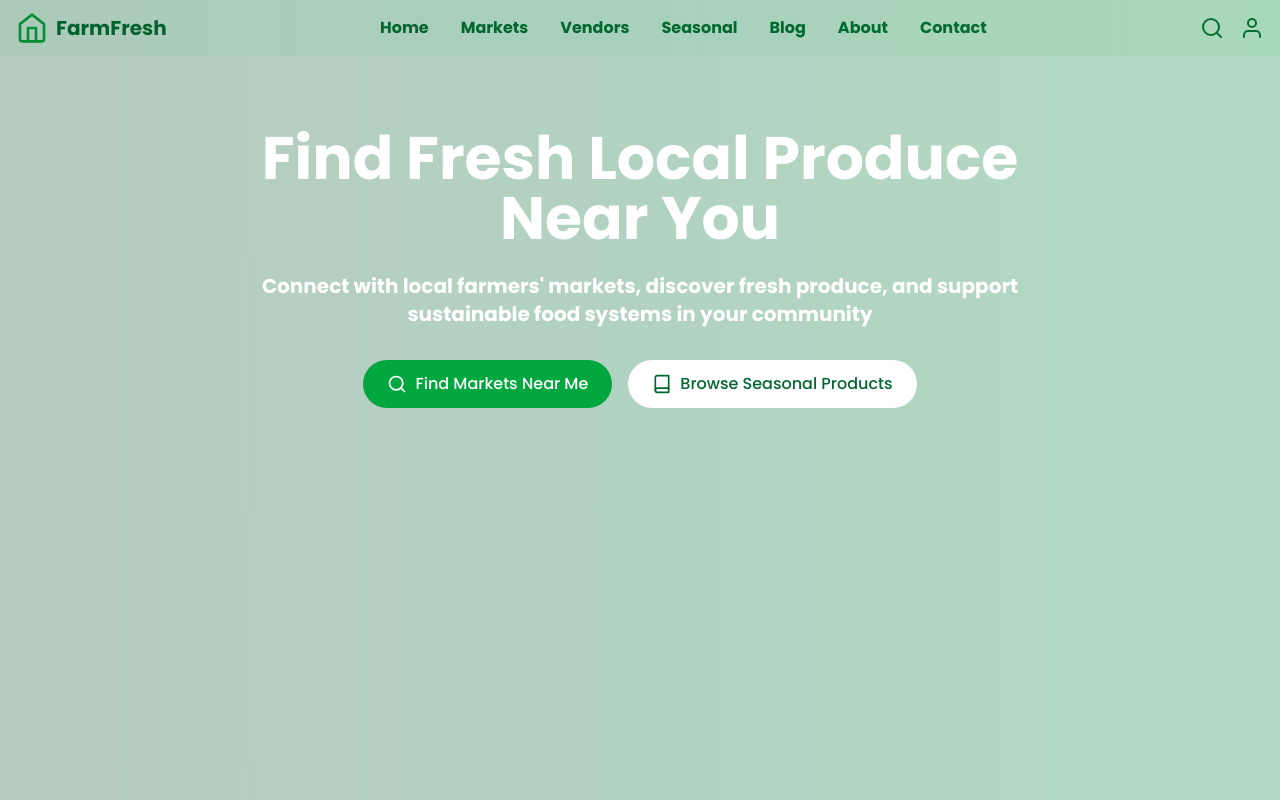
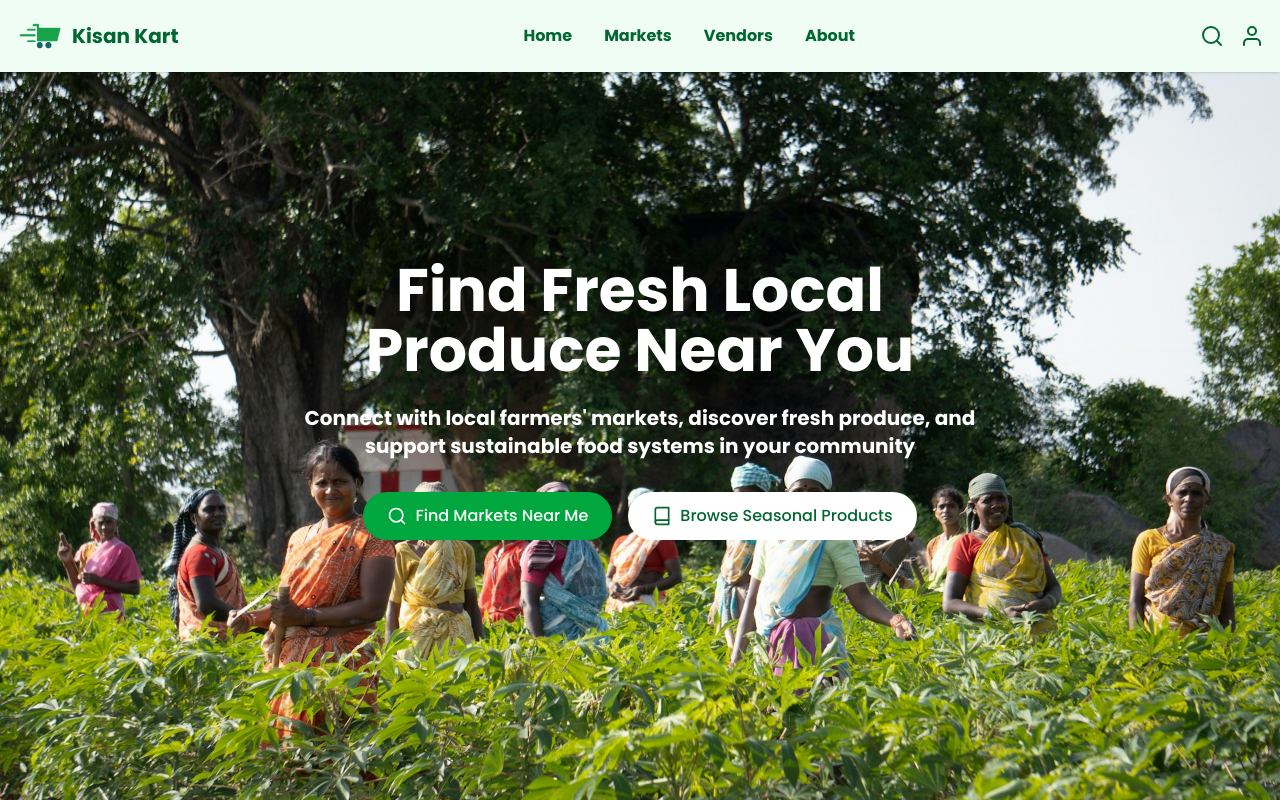
Before and after one commit to Saragorule13/megahack, a React (Vite) app in the folder frontend/: page / in a window 1280 px wide. Built offline with nearby package versions, Linux system fonts and the light colour scheme.

Commit message:
update frontend

```diff
--- a/frontend/src/components/Landing/Banner.jsx
+++ b/frontend/src/components/Landing/Banner.jsx
@@ -1,35 +1,95 @@
-import React from 'react'
+import React from "react";
+import backgroundImage from "../../assets/mainbg.jpg";
 
 export default function Banner() {
   return (
-    <div>
-      <div class="absolute inset-0 bg-gradient-to-r from-green-900/30 to-green-700/30 z-10" id="el-8iwzgzsj">
-      <div class="container mx-auto px-4 py-16 md:py-24 lg:py-32 relative z-20" id="el-6v287e0g">
-      <div class="max-w-3xl mx-auto text-center" id="el-07iyt8x3">
-        <h1 class="text-4xl md:text-5xl lg:text-6xl font-bold text-white mb-6 animate-fade-in-up" id="el-vx0xxgb6">
+    <div className="relative h-screen w-full">
+      <div
+        className="absolute inset-0 bg-gradient-to-r from-green-900/30 to-green-700/30 z-10 flex items-center justify-center"
+        id="el-8iwzgzsj"
+      >
+        <div
+          className="absolute inset-0 bg-no-repeat bg-cover bg-center"
+          style={{ backgroundImage: `url(${backgroundImage})`, backgroundOpacity: 0.9 }}
+        ></div>
+        <div
+          className="container w-full h-full flex items-center justify-center py-16 md:py-24 lg:py-32 relative z-20"
+          id="el-6v287e0g"
+        >
+          <div className="max-w-3xl mx-auto text-center px-10" id="el-07iyt8x3">
+            <h1
+              className="text-4xl md:text-5xl lg:text-6xl font-bold text-white mb-6 animate-fade-in-up"
+              id="el-vx0xxgb6"
+            >
               Find Fresh Local Produce Near You
             </h1>
-        <p class="text-lg md:text-xl text-white mb-8 animate-fade-in-up animation-delay-300" id="el-2m8aiznz">
-          Connect with local farmers' markets, discover fresh produce, and support sustainable food systems in your community
+            <p
+              className="text-lg md:text-xl text-white mb-8 animate-fade-in-up animation-delay-300"
+              id="el-2m8aiznz"
+            >
+              Connect with local farmers' markets, discover fresh produce, and
+              support sustainable food systems in your community
             </p>
-        <div class="flex flex-col sm:flex-row justify-center gap-4 animate-fade-in-up animation-delay-600" id="el-65gga54q">
-          <button class="bg-green-600 hover:bg-green-700 text-white py-3 px-6 rounded-full font-medium transition-all duration-300 transform hover:scale-105 flex items-center justify-center" id="el-dlpfhk40">
-            <svg xmlns="http://www.w3.org/2000/svg" class="h-5 w-5 mr-2" viewBox="0 0 24 24" fill="none" stroke="currentColor" stroke-width="2" stroke-linecap="round" stroke-linejoin="round" id="el-usxanqr4">
+            <div
+              className="flex flex-col sm:flex-row justify-center gap-4 animate-fade-in-up animation-delay-600"
+              id="el-65gga54q"
+            >
+              <button
+                className="bg-green-600 hover:bg-green-700 text-white py-3 px-6 rounded-full font-medium transition-all duration-300 transform hover:scale-105 flex items-center justify-center"
+                id="el-dlpfhk40"
+              >
+                <svg
+                  xmlns="http://www.w3.org/2000/svg"
+                  className="h-5 w-5 mr-2"
+                  viewBox="0 0 24 24"
+                  fill="none"
+                  stroke="currentColor"
+                  stroke-width="2"
+                  stroke-linecap="round"
+                  stroke-linejoin="round"
+                  id="el-usxanqr4"
+                >
                   <circle cx="11" cy="11" r="8" id="el-pwy6x7bf"></circle>
-              <line x1="21" y1="21" x2="16.65" y2="16.65" id="el-qjyiq63c"></line>
+                  <line
+                    x1="21"
+                    y1="21"
+                    x2="16.65"
+                    y2="16.65"
+                    id="el-qjyiq63c"
+                  ></line>
                 </svg>
                 Find Markets Near Me
               </button>
-          <button class="bg-white hover:bg-gray-100 text-green-800 py-3 px-6 rounded-full font-medium transition-all duration-300 transform hover:scale-105 flex items-center justify-center" id="el-4inb6b1l">
-            <svg xmlns="http://www.w3.org/2000/svg" class="h-5 w-5 mr-2" viewBox="0 0 24 24" fill="none" stroke="currentColor" stroke-width="2" stroke-linecap="round" stroke-linejoin="round" id="el-frogz8cl">
-              <path d="M4 19.5A2.5 2.5 0 0 1 6.5 17H20" id="el-89gcoi6t"></path>
-              <path d="M6.5 2H20v20H6.5A2.5 2.5 0 0 1 4 19.5v-15A2.5 2.5 0 0 1 6.5 2z" id="el-p1wjbz8x"></path>
+              <button
+                className="bg-white hover:bg-gray-100 text-green-800 py-3 px-6 rounded-full font-medium transition-all duration-300 transform hover:scale-105 flex items-center justify-center"
+                id="el-4inb6b1l"
+              >
+                <svg
+                  xmlns="http://www.w3.org/2000/svg"
+                  className="h-5 w-5 mr-2"
+                  viewBox="0 0 24 24"
+                  fill="none"
+                  stroke="currentColor"
+                  stroke-width="2"
+                  stroke-linecap="round"
+                  stroke-linejoin="round"
+                  id="el-frogz8cl"
+                >
+                  <path
+                    d="M4 19.5A2.5 2.5 0 0 1 6.5 17H20"
+                    id="el-89gcoi6t"
+                  ></path>
+                  <path
+                    d="M6.5 2H20v20H6.5A2.5 2.5 0 0 1 4 19.5v-15A2.5 2.5 0 0 1 6.5 2z"
+                    id="el-p1wjbz8x"
+                  ></path>
                 </svg>
                 Browse Seasonal Products
               </button>
             </div>
           </div>
-    </div></div>
         </div>
-  )
+      </div>
+    </div>
+  );
 }
--- a/frontend/src/components/homeComponents/Banner.jsx
+++ b/frontend/src/components/homeComponents/Banner.jsx
@@ -3,7 +3,6 @@ import React from 'react'
 export default function Banner() {
   return (
     <div>
-
     </div>
   )
 }
--- a/frontend/src/components/homeComponents/Navbar.jsx
+++ b/frontend/src/components/homeComponents/Navbar.jsx
@@ -1,26 +1,21 @@
 import React from "react";
+import Logo from "../../assets/logo.svg";
 
 const Navbar = () => {
   return (
-    <header id="header" class="bg-green-50">
+    <header id="header" class="bg-green-50 fixed w-full z-30 top-0 shadow">
     <nav class="container mx-auto px-4 py-3" id="el-mj0l0sjt">
       <div class="flex items-center justify-between" id="el-3uddywkl">
         <div class="flex items-center space-x-2" id="el-t7wrapyd">
-          <svg xmlns="http://www.w3.org/2000/svg" class="h-8 w-8 text-green-600" viewBox="0 0 24 24" fill="none" stroke="currentColor" stroke-width="2" stroke-linecap="round" stroke-linejoin="round" id="el-3814cvvx">
-            <path d="M3 9l9-7 9 7v11a2 2 0 0 1-2 2H5a2 2 0 0 1-2-2z" id="el-o673a4kf"></path>
-            <polyline points="9 22 9 12 15 12 15 22" id="el-uvq6bmw2"></polyline>
-          </svg>
-          <span class="text-xl font-bold text-green-800" id="el-742nk914">FarmFresh</span>
+          <img src={Logo} className="w-12 h-12" alt="logo"/>
+          <span class="text-xl font-bold text-green-800" id="el-742nk914">Kisan Kart</span>
         </div>
 
         <ul class="hidden md:flex items-center space-x-8" id="el-tw79rgzv">
           <li id="el-293p54ih"><a href="#" class="text-green-800 hover:text-green-600 transition-colors duration-300" id="el-4coverkc">Home</a></li>
           <li id="el-9xb85dn8"><a href="#" class="text-green-800 hover:text-green-600 transition-colors duration-300" id="el-ulrtslce">Markets</a></li>
           <li id="el-0pp0a1my"><a href="#" class="text-green-800 hover:text-green-600 transition-colors duration-300" id="el-lmoloegs">Vendors</a></li>
-          <li id="el-ld3ftfhj"><a href="#" class="text-green-800 hover:text-green-600 transition-colors duration-300" id="el-1lfl5lpp">Seasonal</a></li>
-          <li id="el-6m5rgrmk"><a href="#" class="text-green-800 hover:text-green-600 transition-colors duration-300" id="el-6e9d6nqv">Blog</a></li>
           <li id="el-q2cu62o3"><a href="#" class="text-green-800 hover:text-green-600 transition-colors duration-300" id="el-r9z8gbgh">About</a></li>
-          <li id="el-zpw6bz34"><a href="#" class="text-green-800 hover:text-green-600 transition-colors duration-300" id="el-7dg5tn04">Contact</a></li>
         </ul>
 
         <div class="hidden md:flex items-center space-x-4" id="el-k2s75zti">
```
Also changed, not shown: frontend/src/assets/logo.svg (added), frontend/src/assets/mainbg.jpg (added). Lines whose indentation alone changed are shown as unchanged.
